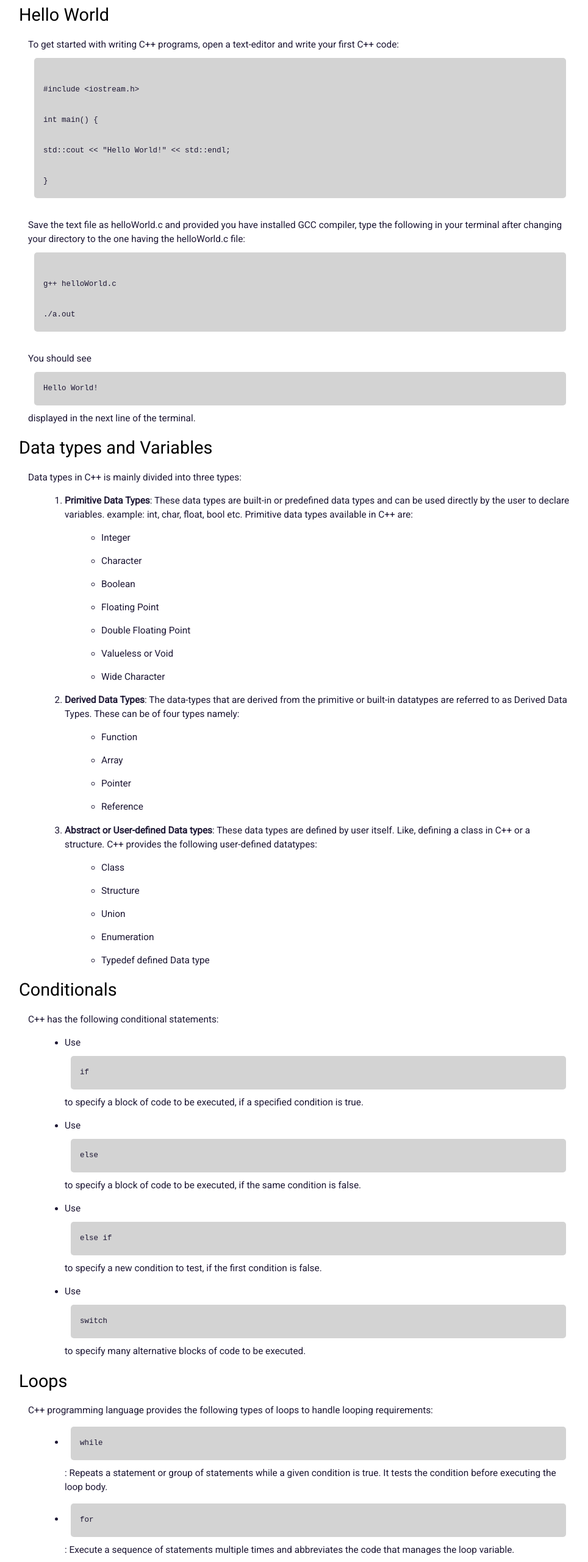
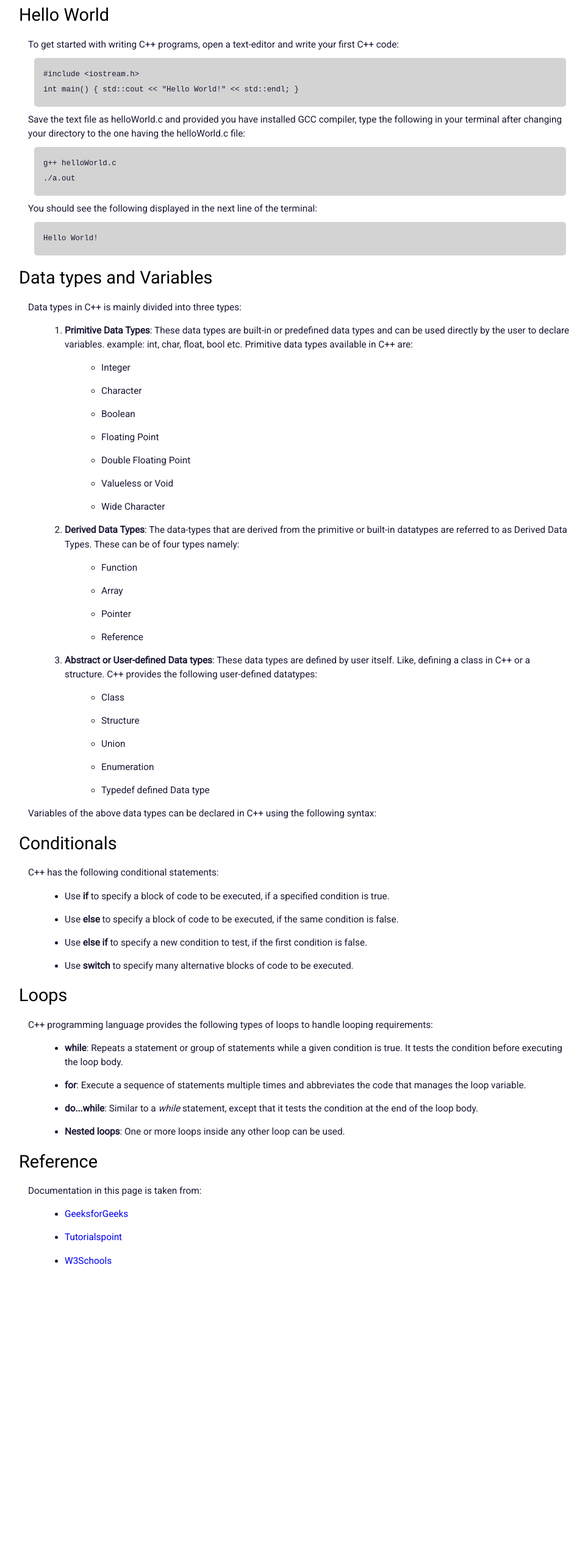
Before and after one commit to AbinashChetia/technical-documentation-page-fcc, a plain HTML site: page index.html in a window 1280 px wide. Shown: the part 1141-3703 px from the top of the page at 61% size, without its empty margins (307-1271 px from the left). After the commit the page ends 3256 px from the top, so only its background shows below. Drawn offline with Linux system fonts and the light colour scheme.

Commit message:
Update index.html

```diff
--- a/index.html
+++ b/index.html
@@ -133,21 +133,18 @@
             <article>
                 <p>
                     To get started with writing C++ programs, open a text-editor
-                    and write your first C++ code: <br>
-                    <code>
-                        #include &ltiostream.h&gt <br>
-                        int main() { <br>
-                            std::cout << "Hello World!" << std::endl; <br>
-                        }
-                    </code> <br>
+                    and write your first C++ code:
+                    <code>#include &ltiostream.h&gt
+                        int main() { std::cout << "Hello World!" << std::endl; }
+                    </code>
                     Save the text file as helloWorld.c and provided you have installed
                     GCC compiler, type the following in your terminal after changing
-                    your directory to the one having the helloWorld.c file: <br>
-                    <code>
-                        g++ helloWorld.c <br>
+                    your directory to the one having the helloWorld.c file:
+                    <code>g++ helloWorld.c
                         ./a.out
-                    </code> <br>
-                    You should see <code>Hello World!</code> displayed in the next line of the terminal.
+                    </code>
+                    You should see the following displayed in the next line of the terminal:
+                    <code>Hello World!</code>
                 </p>
             </article>
         </section>
@@ -198,6 +195,10 @@
                         </ul>
                     </li>
                 </ol>
+                <p>
+                    Variables of the above data types can be declared in C++ using the following syntax:
+                    <br>
+                </p>
             </article>
         </section>
 
@@ -210,19 +211,19 @@
                 </p>
                 <ul>
                     <li>
-                        Use <code>if</code> to specify a block of code to be executed,
+                        Use <strong>if</strong> to specify a block of code to be executed,
                         if a specified condition is true.
                     </li>
                     <li>
-                        Use <code>else</code> to specify a block of code to be executed,
+                        Use <strong>else</strong> to specify a block of code to be executed,
                         if the same condition is false.
                     </li>
                     <li>
-                        Use <code>else if</code> to specify a new condition to test,
+                        Use <strong>else if</strong> to specify a new condition to test,
                         if the first condition is false.
                     </li>
                     <li>
-                        Use <code>switch</code> to specify many alternative blocks of code
+                        Use <strong>switch</strong> to specify many alternative blocks of code
                         to be executed.
                     </li>
                 </ul>
@@ -238,20 +239,20 @@
                 </p>
                 <ul>
                     <li>
-                        <code>while</code>: Repeats a statement or group of statements
+                        <strong>while</strong>: Repeats a statement or group of statements
                         while a given condition is true. It tests the condition before executing
                         the loop body.
                     </li>
                     <li>
-                        <code>for</code>: Execute a sequence of statements multiple times
+                        <strong>for</strong>: Execute a sequence of statements multiple times
                         and abbreviates the code that manages the loop variable.
                     </li>
                     <li>
-                        <code>do...while</code>: Similar to a <code>while</code> statement,
+                        <strong>do...while</strong>: Similar to a <i>while</i> statement,
                         except that it tests the condition at the end of the loop body.
                     </li>
                     <li>
-                        Nested loops: One or more loops inside any other loop can be used.
+                        <strong>Nested loops</strong>: One or more loops inside any other loop can be used.
                     </li>
                 </ul>
             </article>
```
